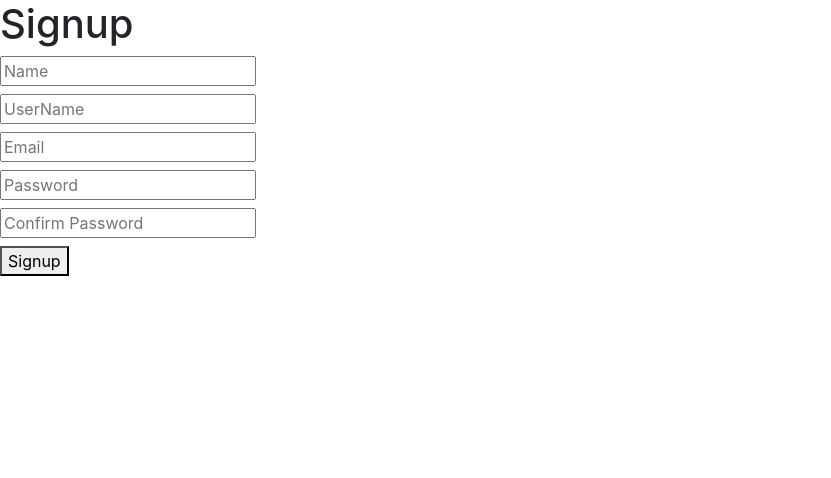
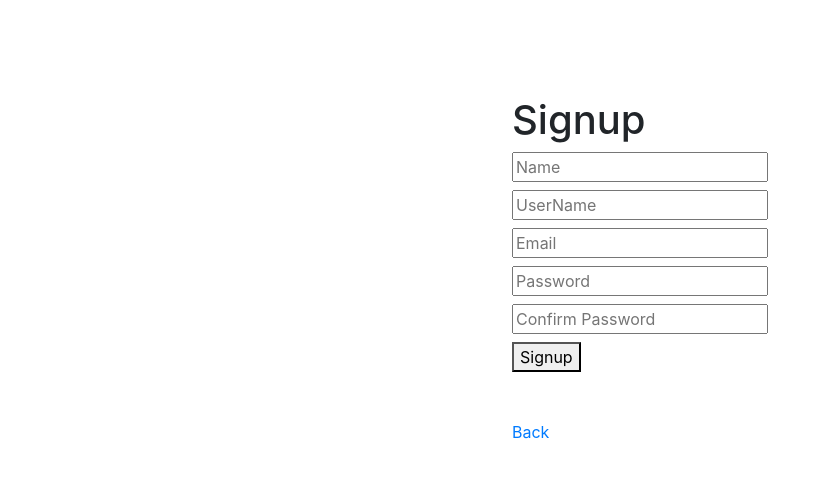
Before and after one commit to Bluette1/holiday-homes-website, a React (Create React App) app: page /signup in a window 1280 px wide. Shown: the top 478 px of the page, without its empty margins (0-831 px from the left). Built offline with nearby package versions, Linux system fonts and the light colour scheme.

Commit message:
Add styling login, sign up components

```diff
--- a/src/components/Login.js
+++ b/src/components/Login.js
@@ -30,7 +30,8 @@ const Login = ({ login }) => {
   };
 
   return loggedIn ? <Redirect to="/" /> : (
-    <div className="loginForm">
+    <div className="d-flex justify-content-center">
+      <div className="loginForm p-5 m-5">
         <h1>Login</h1>
         <form className="form" onSubmit={handleLoginSubmit}>
           <label htmlFor="email">
@@ -63,10 +64,11 @@ const Login = ({ login }) => {
           </button>
         </form>
         <a href="/signup">
-        <button type="submit" className="submit">
+          <button type="submit" className="submit mt-5 ">
             Signup
           </button>
         </a>
+      </div>
     </div>
   );
 };
--- a/src/components/Signup.js
+++ b/src/components/Signup.js
@@ -45,7 +45,8 @@ class Signup extends React.Component {
         },
       } = this;
       return loggedIn ? <Redirect to="/" /> : (
-        <div className="signupForm">
+        <div className="d-flex justify-content-center">
+          <div className="signupForm p-5 m-5">
             <h1>Signup</h1>
             <form className="form" onSubmit={this.handleSignupSubmit}>
               <label htmlFor="name">
@@ -104,11 +105,13 @@ class Signup extends React.Component {
 
               <button
                 type="submit"
-              className="submit"
+                className="submit mb-5"
               >
                 Signup
               </button>
             </form>
+            <a href="/">Back</a>
+          </div>
         </div>
       );
     }
```
Lines whose indentation alone changed are shown as unchanged.
